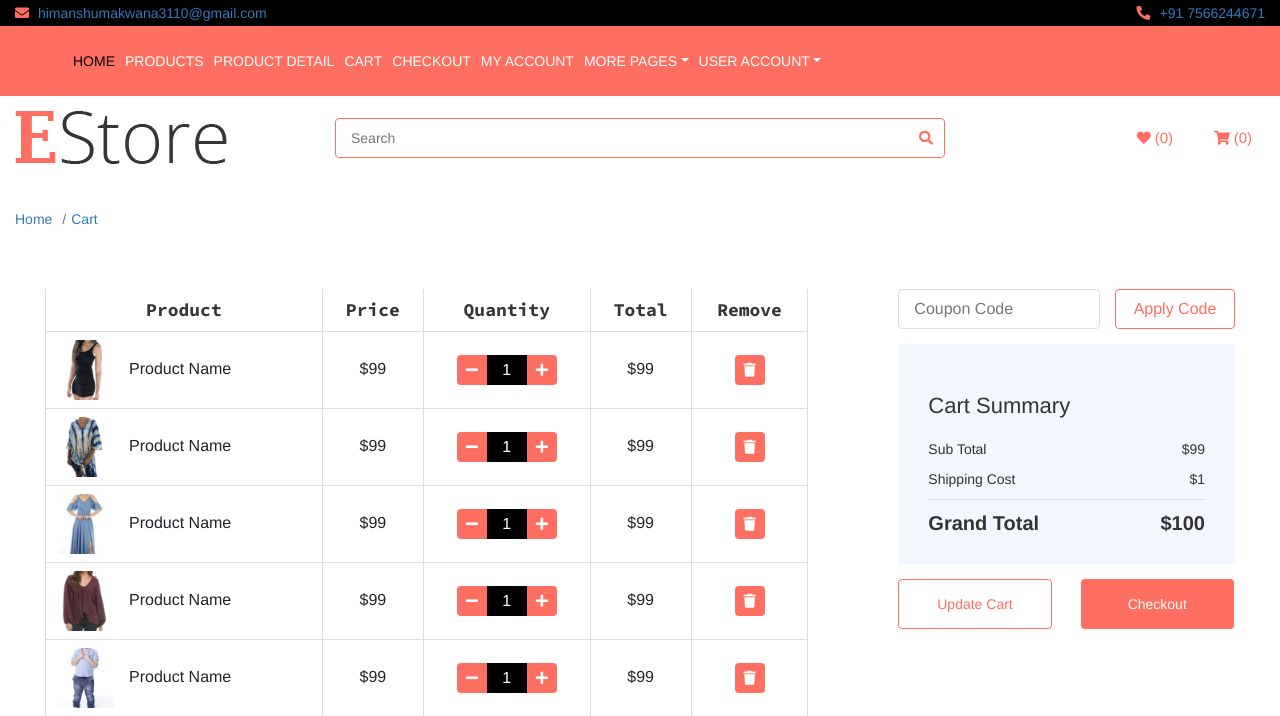
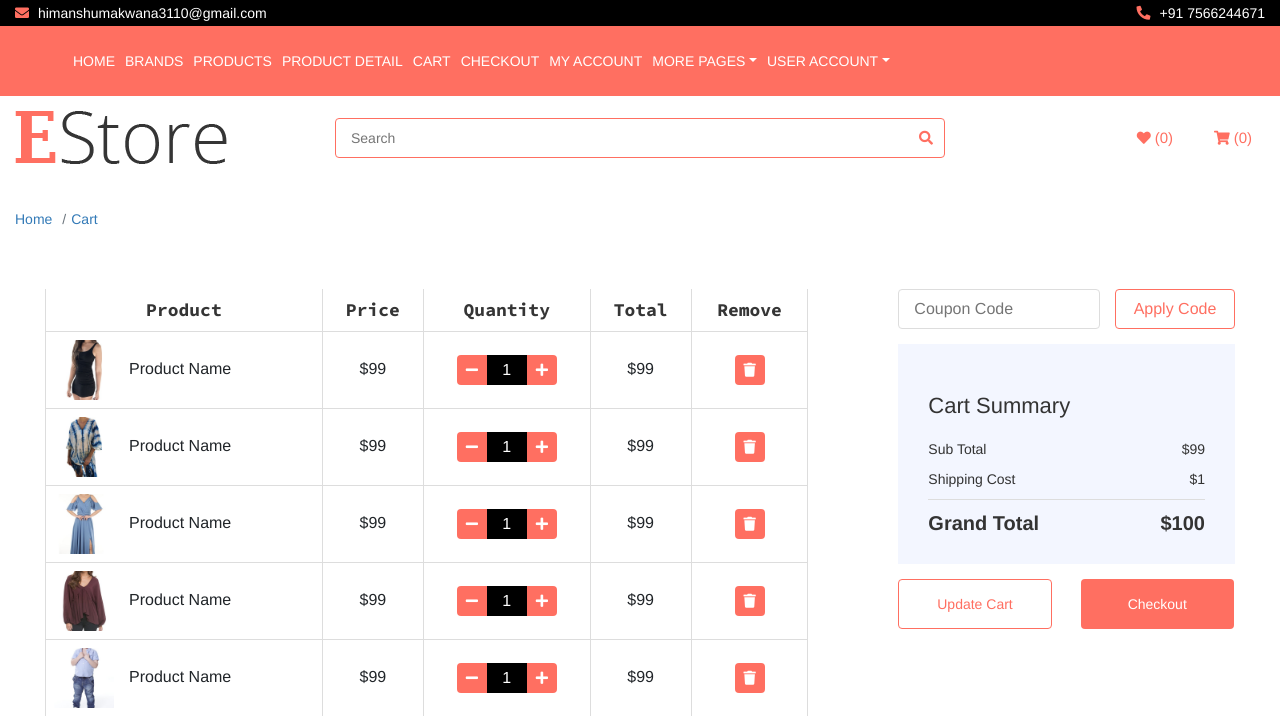
Before and after one commit to SOLANKIJAY15/master, a CodeIgniter app: page /master/index.php/cart/crt in a window 1280 px wide. Shown: the top 716 px of the page. Run offline with CodeIgniter, Linux system fonts and the light colour scheme; some libraries are stand-ins or nearby versions.

Commit message:
add files

```diff
--- a/application/views/header.php
+++ b/application/views/header.php
@@ -51,12 +51,12 @@
                 <div class="row">
                     <div class="col-sm-6">
                         <i class="fa fa-envelope"></i>
-                        <a href="himanshumakwana3110@gmail.com">
+                        <a href="himanshumakwana3110@gmail.com" style="color:white;">
                         himanshumakwana3110@gmail.com</a>
                     </div>
                     <div class="col-sm-6">
                         <i class="fa fa-phone-alt"></i>
-                        <a href="tel:+91 7566244671">+91 7566244671</a>
+                        <a href="tel:+91 7566244671" style="color:white;">+91 7566244671</a>
                     </div>
                 </div>
             </div>
@@ -74,7 +74,8 @@
 
                     <div class="collapse navbar-collapse justify-content-between" id="navbarCollapse">
                         <div class="navbar-nav mr-auto">
-                            <a href="<?php echo $base.'Dashboard/index';?>" class="nav-item nav-link active">Home</a>
+                            <a href="<?php echo $base.'Dashboard/index';?>" class="nav-item nav-link">Home</a>
+                            <a href="<?php echo $base.'Brand/brands';?>" class="nav-item nav-link">Brands</a>
                             <a href="<?php echo $base.'Product_list/pro_list';?>" class="nav-item nav-link">Products</a>
                             <a href="<?php echo $base.'Product_details/pro_detail';?>" class="nav-item nav-link">Product Detail</a>
                             <a href="<?php echo $base.'Cart/crt';?>" class="nav-item nav-link">Cart</a>
--- a/assets/css/style.css
+++ b/assets/css/style.css
@@ -15,7 +15,7 @@ a {
 a:hover,
 a:active,
 a:focus {
-    color: #353535;
+    color: #faf3f3;
     outline: none;
     text-decoration: none;
 }
```
Also changed, not shown: application/controllers/Cart.php (line endings or trailing spaces).
